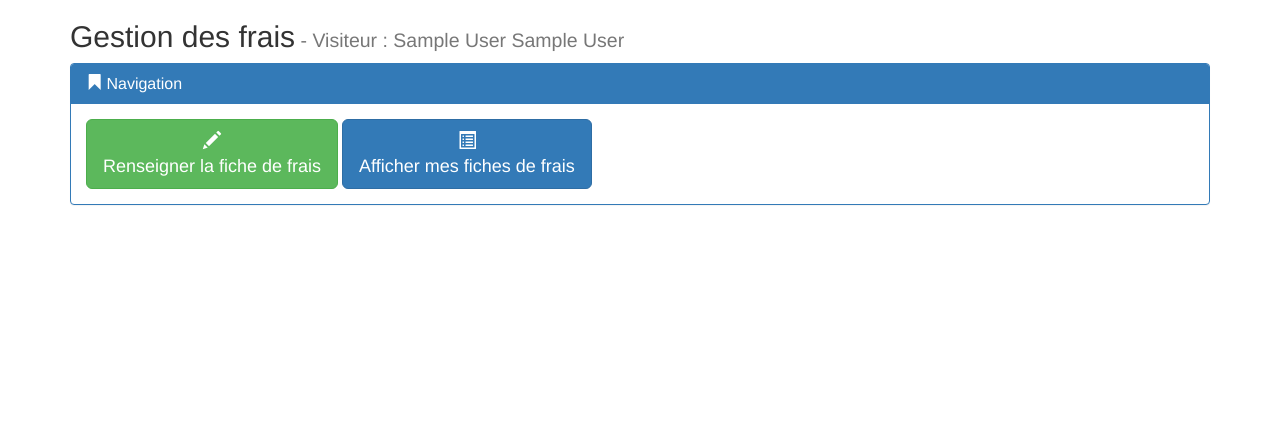
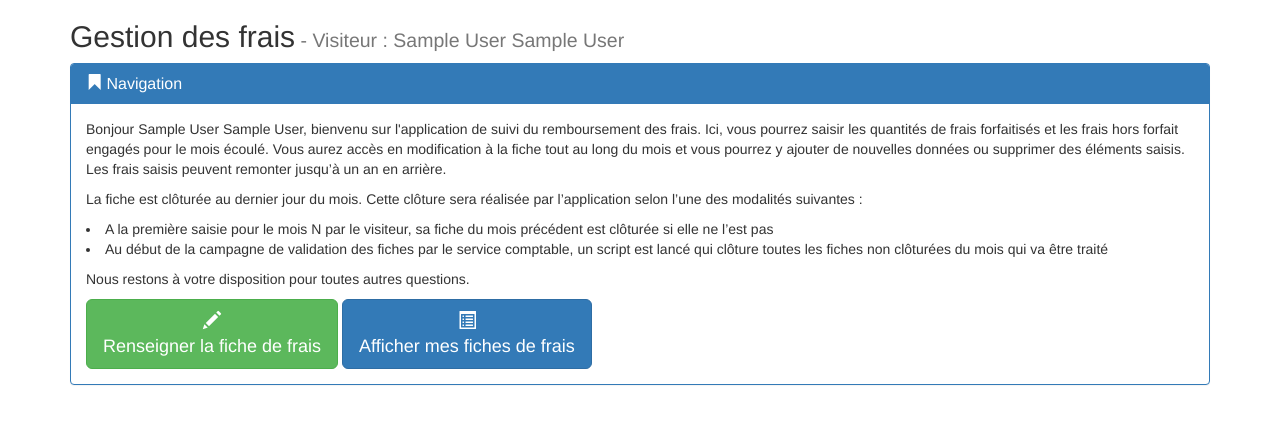
Before and after one commit to Rabah955/GSB-PHP, a PHP site: page / in a window 1280 px wide. Shown: the part 162-586 px from the top of the page. Run offline with PHP 8.4, Linux system fonts and the light colour scheme; the visitor is signed in with stand-in values (Sample User, id 1).

Commit message:
Project GSB

```diff
--- a/views/accueil.php
+++ b/views/accueil.php
@@ -29,6 +29,15 @@
             <div class="panel-body">
                 <div class="row">
                     <div class="col-xs-12 col-md-12">
+                        <p>Bonjour <?php echo $_SESSION['prenom']."  ".$_SESSION['nom']  ?>, bienvenu sur l'application de suivi du remboursement des frais. Ici, vous pourrez saisir les quantités de frais forfaitisés et les frais hors forfait engagés pour le mois écoulé.
+                            Vous aurez accès en modification à la fiche tout au long du mois et vous pourrez y ajouter de nouvelles données ou supprimer des éléments saisis.
+                            Les frais saisis peuvent remonter jusqu’à un an en arrière.
+                        </p>
+                        <p>La fiche est clôturée au dernier jour du mois. Cette clôture sera réalisée par l’application selon l’une des modalités suivantes :
+                        <li>A la première saisie pour le mois N par le visiteur, sa fiche du mois précédent est clôturée si elle ne l’est pas</li>
+                        <li>Au début de la campagne de validation des fiches par le service comptable, un script est lancé qui clôture toutes les fiches non clôturées du mois qui va être traité</li></p>
+
+                        <p>Nous restons à votre disposition pour toutes autres questions.</p>
                         <a href="index.php?uc=gererFrais&action=saisirFrais"
                            class="btn btn-success btn-lg" role="button">
                             <span class="glyphicon glyphicon-pencil"></span>
```
